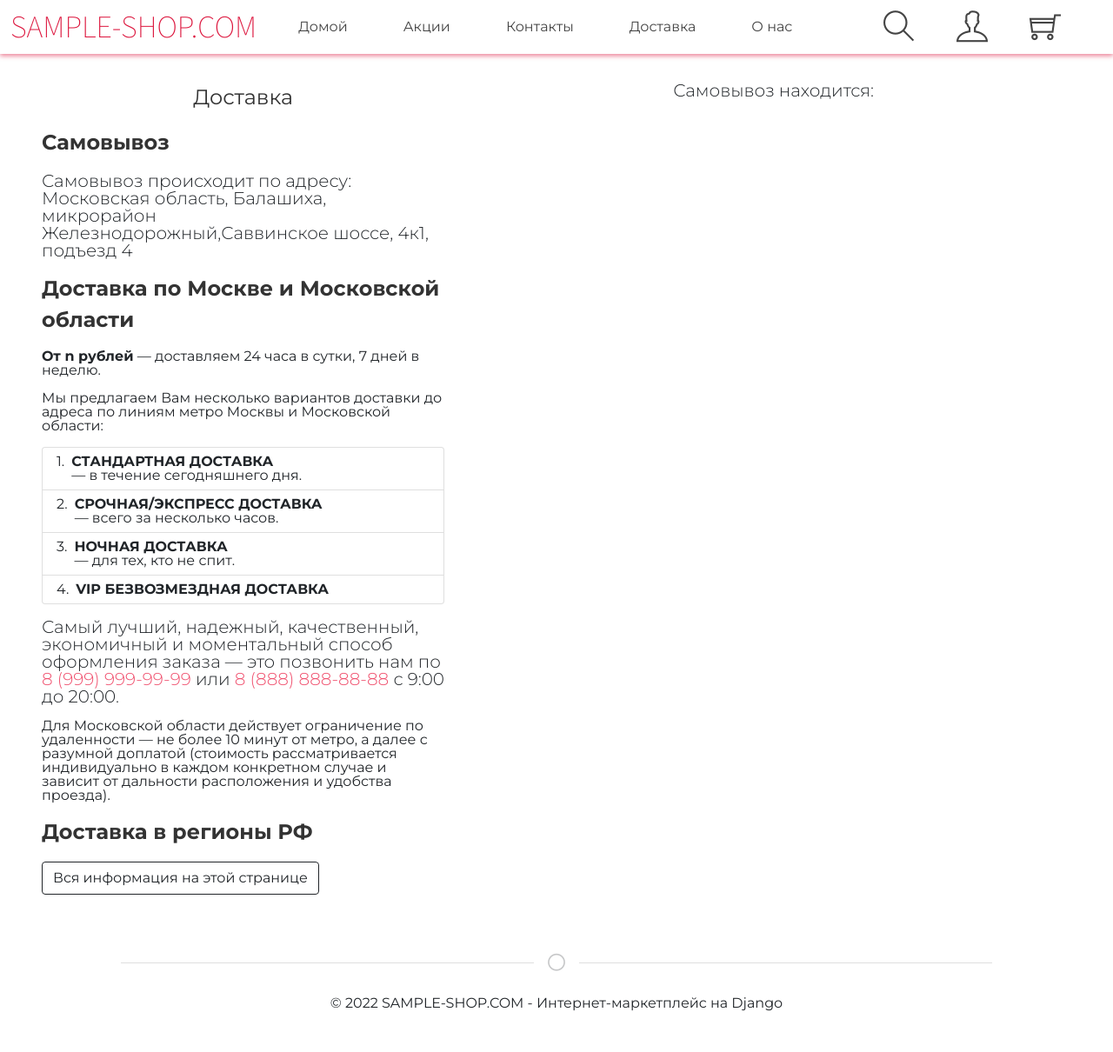
After one commit to Re-Gelu/shop-project, a Django app: page /delivery/ in a window 1280 px wide. The commit adds this page. Shown: the whole page at 87% size. Run offline with Django 4.2, Linux system fonts and the light colour scheme; data that the repository does not hold is empty; some libraries are stand-ins or nearby versions.

Commit message:
Added delievery.html

```diff
--- a/Shop/urls.py
+++ b/Shop/urls.py
@@ -21,15 +21,23 @@ urlpatterns = [
     ),
     path(
         'promo/',
-        views.promo
+        views.promo,
+        name='promo'
     ),
     path(
         'contacts/',
-        views.contacts
+        views.contacts,
+        name='contacts'
     ),
     path(
         'about/',
-        views.about
+        views.about,
+        name='about'
+    ),
+    path(
+        'delivery/',
+        views.delivery,
+        name='delievery'
     ),
     path(
         'dashboard/',
--- a/Shop/views.py
+++ b/Shop/views.py
@@ -105,12 +105,14 @@ def product(request):
     context.update(get_base_context_data(request))
 
     return render(request, "product_page.html", context=context)
+def promo(request):
+    return render(request, "base.html", context=get_base_context_data(request))
 
 def contacts(request):
     return render(request, "contacts.html", context=get_base_context_data(request))
 
-def promo(request):
-    return render(request, "base.html", context=get_base_context_data(request))
+def delivery(request):
+    return render(request, "delivery.html", context=get_base_context_data(request))
 
 def about(request):
     return render(request, "about.html", context=get_base_context_data(request))
--- a/templates/base.html
+++ b/templates/base.html
@@ -60,19 +60,19 @@
                         </li>
 
                         <li class="nav-item px-4">
-                            <a class="nav-link text-reset uk-button-text " href="/promo">Акции</a>
+                            <a class="nav-link text-reset uk-button-text " href="{% url 'promo' %}">Акции</a>
                         </li>
 
                         <li class="nav-item px-4">
-                            <a class="nav-link text-reset uk-button-text " href="/contacts">Контакты</a>
+                            <a class="nav-link text-reset uk-button-text " href="{% url 'contacts' %}">Контакты</a>
                         </li>
 
                         <li class="nav-item px-4">
-                            <a class="nav-link text-reset uk-button-text " href="#">Доставка</a>
+                            <a class="nav-link text-reset uk-button-text " href="{% url 'delievery' %}">Доставка</a>
                         </li>
 
                         <li class="nav-item px-4">
-                            <a class="nav-link text-reset uk-button-text " href="/about">О нас</a>
+                            <a class="nav-link text-reset uk-button-text " href="{% url 'about' %}">О нас</a>
                         </li>
 
                     </ul>
@@ -211,26 +211,7 @@
 
         </div>
 
-        <!-- Footer -->
-        <footer class="container text-center my-5">
-
-			<div class="row justify-content-center h-100">
-				<div class="col-5 my-auto p-0">
-					<hr class="text-black-50 my-0">
-				</div>
-
-				<div class="col-auto my-auto">
-                    <span class="ti-control-record fs-3 opacity-25 my-0"></span>
-                </div>
-
-				<div class="col-5 my-auto p-0">
-					<hr class="text-black-50 my-0">
-				</div>
-			</div>
-
-            <div class="mt-4">© 2022 МИРЭА - Российский технологический университет</div>
-
-        </footer>
+        {% include "footer.html" %}
 
         <!-- JS -->
         <script src="{% static 'js/scripts.js' %}"></script>
--- a/templates/contacts.html
+++ b/templates/contacts.html
@@ -1,9 +1,12 @@
 {% extends "base.html" %}
+
 {% block title %}
     {{block.super}}
     | Контакты
 {% endblock title %}
+
 {% load static %}
+
 {% block content %}
 
     <div class="container row pt-3">
--- a/templates/dashboard.html
+++ b/templates/dashboard.html
@@ -1,9 +1,12 @@
 {% extends "base.html" %}
+
 {% block title %}
     {{block.super}}
     | Личный кабинет
 {% endblock title %}
+
 {% load static %}
+
 {% block content %}
     <div class="container col-xl-6 col-lg-8 col-md-8 col-12 p-5">
         <div class="row g-3 text-center">
--- /dev/null
+++ b/templates/delivery.html
@@ -0,0 +1,70 @@
+{% extends "base.html" %}
+
+{% load static %}
+
+{% block title %}
+    {{block.super}}
+    | Доставка
+{% endblock title %}
+
+{% block content %}
+
+    <div class="container row pt-3">
+        <div class="col-5 ps-5">
+            <div class="fs-4 text-center my-3"><span class="uk-button-text a-important">Доставка</span></div>
+            <div class="my-3">
+                <p class=" fw-bold my-3"><span class="fs-4 a-important uk-button-text">Самовывоз</span></p>
+                <p class="my-3 lead">Самовывоз происходит по адресу: Московская область, Балашиха, микрорайон Железнодорожный,Саввинское шоссе, 4к1, подъезд 4</p>
+                <p class=" fw-bold my-3"><span class="fs-4 a-important uk-button-text">Доставка по Москве и Московской области</span></p>
+                <p class="my-3"><span class=" fw-bold ">От n рублей</span> — доставляем 24 часа в сутки, 7 дней в неделю.</p>
+                <p class="my-3">Мы предлагаем Вам несколько вариантов доставки до адреса по линиям метро Москвы и Московской области:</p>
+
+                <ol class="list-group list-group-numbered">
+                    <li class="list-group-item d-flex justify-content-between align-items-start">
+                        <div class="ms-2 me-auto">
+                        <div class="fw-bold">СТАНДАРТНАЯ ДОСТАВКА</div>
+                        — в течение сегодняшнего дня.
+                        </div>
+                    </li>
+                    <li class="list-group-item d-flex justify-content-between align-items-start">
+                        <div class="ms-2 me-auto">
+                        <div class="fw-bold">СРОЧНАЯ/ЭКСПРЕСС ДОСТАВКА</div>
+                        — всего за несколько часов.
+                        </div>
+                    </li>
+                    <li class="list-group-item d-flex justify-content-between align-items-start">
+                        <div class="ms-2 me-auto">
+                        <div class="fw-bold">НОЧНАЯ ДОСТАВКА</div>
+                        — для тех, кто не спит.
+                        </div>
+                    </li>
+                    <li class="list-group-item d-flex justify-content-between align-items-start">
+                        <div class="ms-2 me-auto">
+                        <div class="fw-bold">VIP БЕЗВОЗМЕЗДНАЯ ДОСТАВКА</div>
+                        </div>
+                    </li>
+                </ol>
+
+                <p class="lead my-3">Самый лучший, надежный, качественный, экономичный и моментальный способ
+                    оформления заказа — это позвонить нам по <span class=" uk-text-danger">8 (999) 999-99-99</span> или <span class=" uk-text-danger">8 (888) 888-88-88</span> с 9:00 до 20:00.</p>
+
+                <p>Для Московской области действует ограничение по удаленности — не более 10 минут от метро,
+                    а далее с разумной доплатой (стоимость рассматривается индивидуально в каждом конкретном случае
+                    и зависит от дальности расположения и удобства проезда).</p>
+
+                <p class=" fw-bold my-3"><span class="fs-4 a-important uk-button-text">Доставка в регионы РФ</span></p>
+
+                <a class="a-important btn btn-outline-dark">Вся информация на этой странице</a>
+            </div>
+        </div>
+        <div class="col-7">
+            <div class="lead text-center my-3" >
+            Самовывоз находится:
+            </div>
+            <div class="container m-3">
+                <iframe class="container" src="https://yandex.ru/map-widget/v1/?um=constructor%3A0721b580c31c57c268e03b5d4b604da1a3b20effbbec676c8b5d2b2dce368ffb&amp;source=constructor" width="670" height="670" frameborder="0"></iframe>
+            </div>
+        </div>
+    </div>
+
+{% endblock content %}
```
